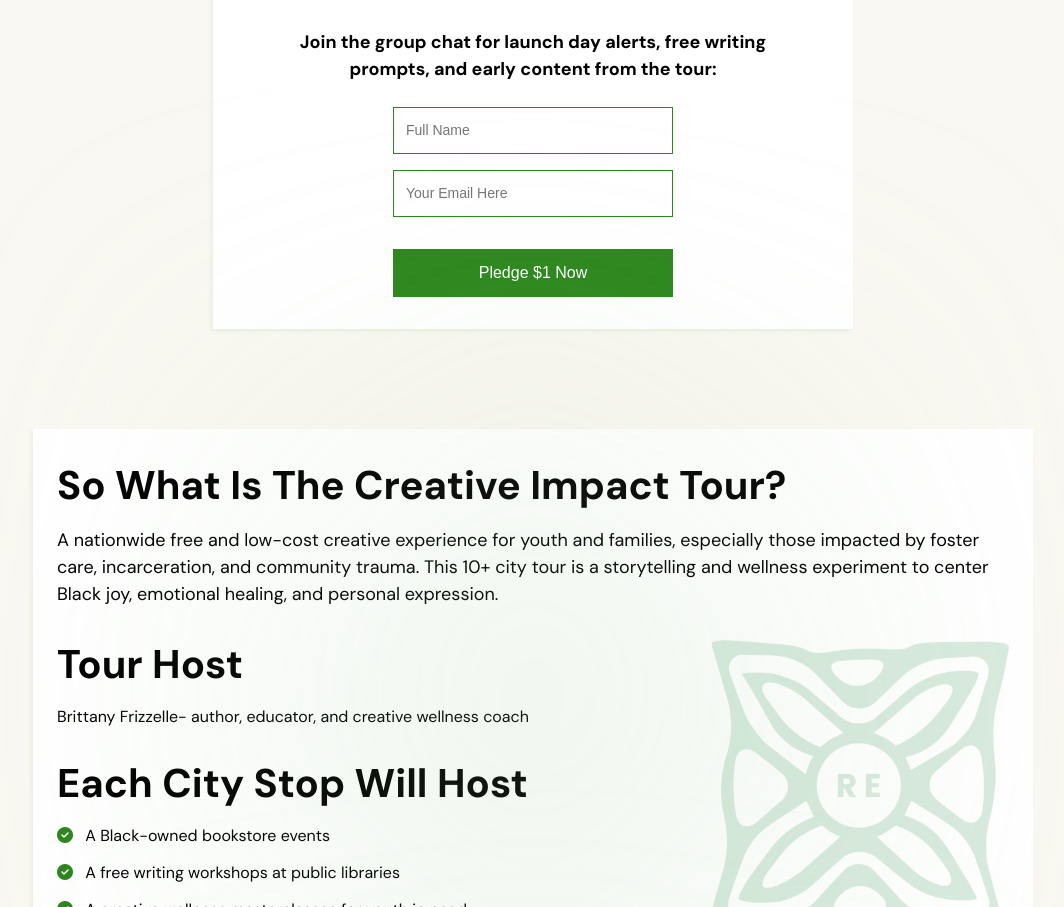
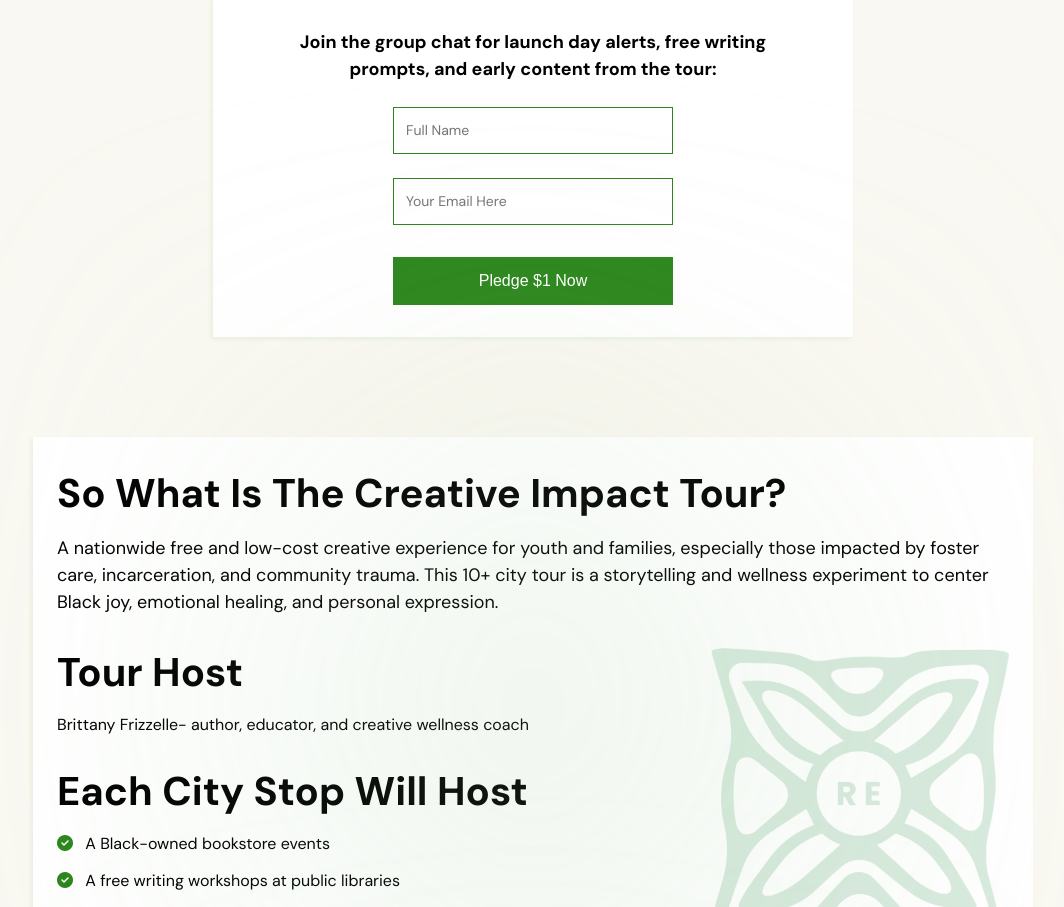
Before and after one commit to Ridoy-Mojumder/The-Creative-impact-tour, a plain HTML site: page index.html in a window 1280 px wide. Shown: the part 1057-1964 px from the top of the page, without its empty margins (107-1171 px from the left). Drawn offline with Linux system fonts and the light colour scheme.

Commit message:
change input placeholder text and color

```diff
--- a/index.html
+++ b/index.html
@@ -84,12 +84,14 @@
                         </h4>
 
                         <input type="text" name="name" placeholder="Full Name"
-                            style="border: 1px solid var(--primary); padding: 12px; width: 100%; max-width: 280px; margin-top: 8px;"
-                            class="text-14-400-21">
+                            style="border: 1px solid var(--primary); padding: 12px; width: 100%; max-width: 280px; margin-top: 8px; font-family: 'DM Sans', sans-serif; color: #636363;"
+                            class="text-14-400-21 custom-input">
 
-                        <input type="email" name="email" placeholder="Your Email Here"
-                            style="border: 1px solid var(--primary); padding: 12px; width: 100%; max-width: 280px;"
-                            class="text-14-400-21">
+
+                        <input type="text" name="name" placeholder="Your Email Here"
+                            style="border: 1px solid var(--primary); padding: 12px; width: 100%; max-width: 280px; margin-top: 8px; font-family: 'DM Sans', sans-serif; color: #636363;"
+                            class="text-14-400-21 custom-input">
+
 
                         <button
                             style="background-color: var(--primary); color: white; padding: 12px 24px; width: 60%; max-width: 280px; margin-top: 16px; cursor: pointer;"
@@ -432,7 +434,8 @@
                     </div>
                     <div class="footer-section">
                         <a href="#">
-                            <p class="text-18-400-27" style="color: #636363; text-decoration: underline;">Privacy Policy</p>
+                            <p class="text-18-400-27" style="color: #636363; text-decoration: underline;">Privacy Policy
+                            </p>
                         </a>
                         <div class="flex justify-center items-center gap-6">
                             <a href="#" class="social-icon">
@@ -449,7 +452,8 @@
                             </a>
                         </div>
                         <a href="#">
-                            <p class="text-18-400-27" style="color: #636363; text-decoration: underline;">Terms & Conditions</p>
+                            <p class="text-18-400-27" style="color: #636363; text-decoration: underline;">Terms &
+                                Conditions</p>
                         </a>
                     </div>
                 </div>
```
